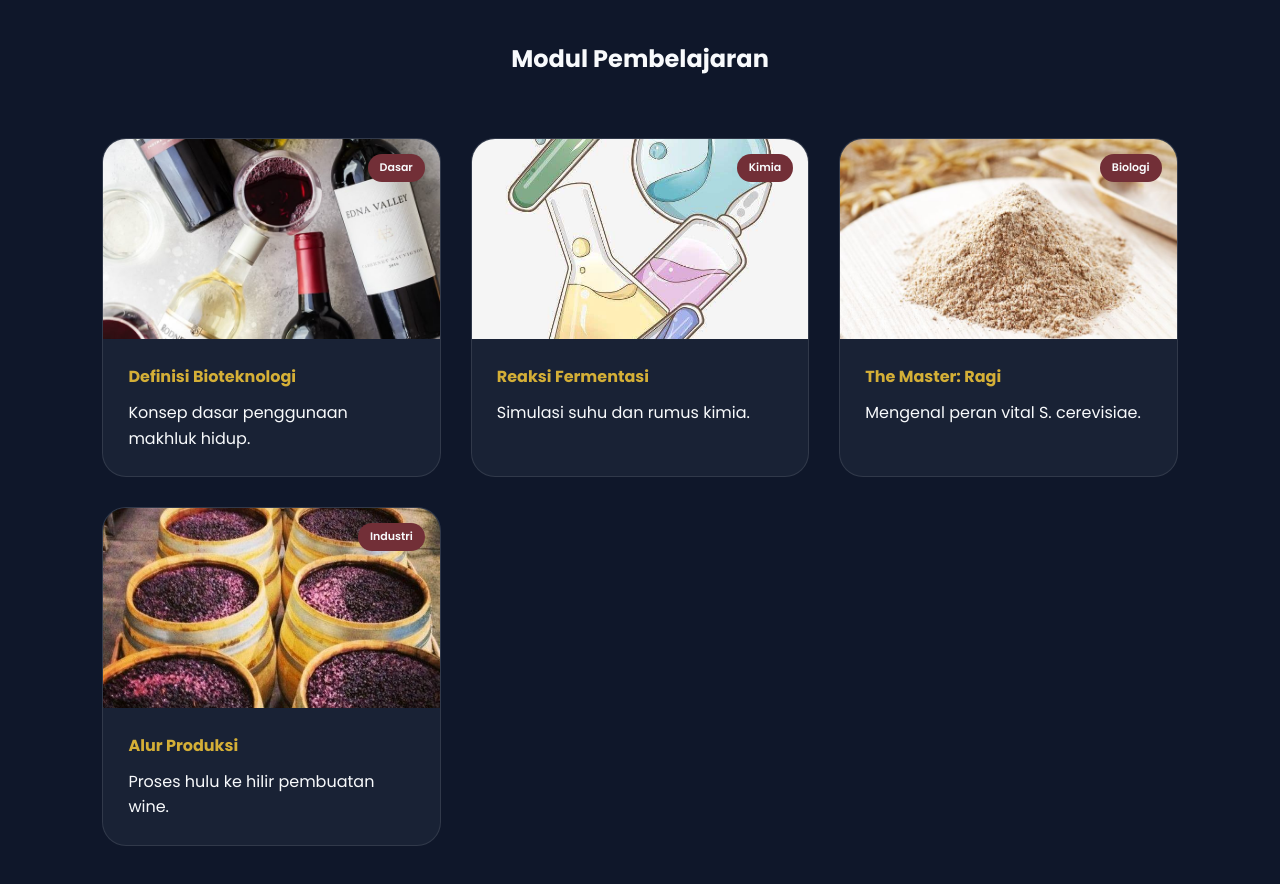
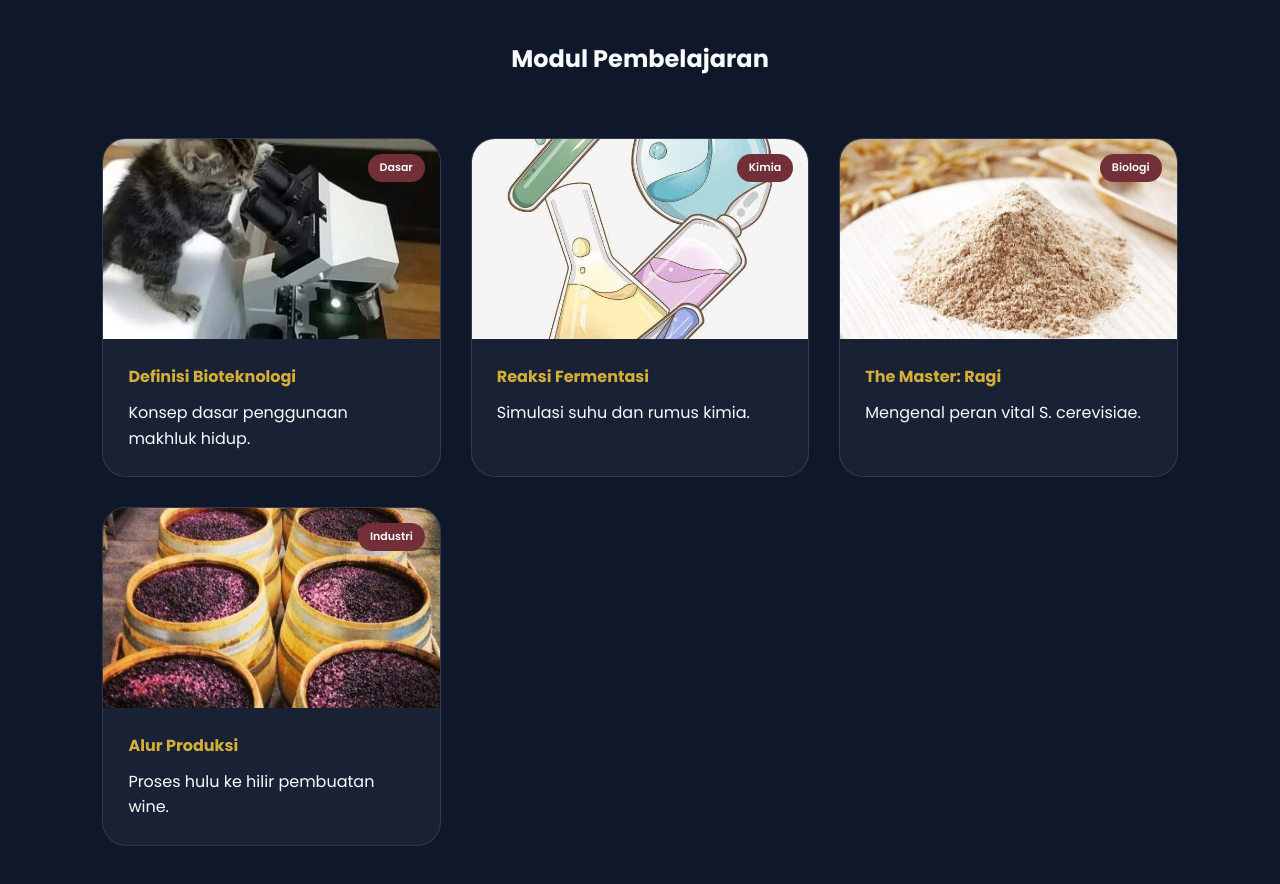
Before and after one commit to baraabrahamsapasuru-star/biowine, a plain HTML site: page index.html in a window 1280 px wide. Shown: the part 2200-3084 px from the top of the page. Drawn offline with Linux system fonts and the light colour scheme.

Commit message:
update terbaru

```diff
--- a/index.html
+++ b/index.html
@@ -189,7 +189,7 @@
     </div>
     <div class="grid">
         <div class="card" onclick="location.href='materi.html?id=0'">
-            <div class="card-img"><span class="badge">Dasar</span><img src="wine.jpeg"></div>
+            <div class="card-img"><span class="badge">Dasar</span><img src="definisi.jpeg"></div>
             <div class="card-body">
                 <h4>Definisi Bioteknologi</h4>
                 <p>Konsep dasar penggunaan makhluk hidup.</p>
```
Also changed, not shown: definisi.jpeg (added).
